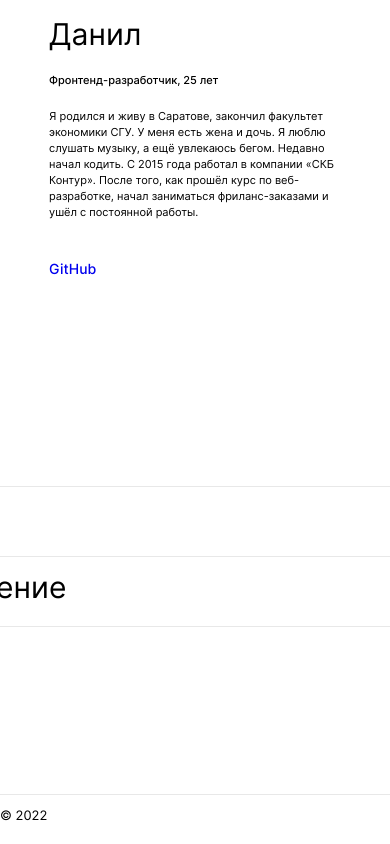
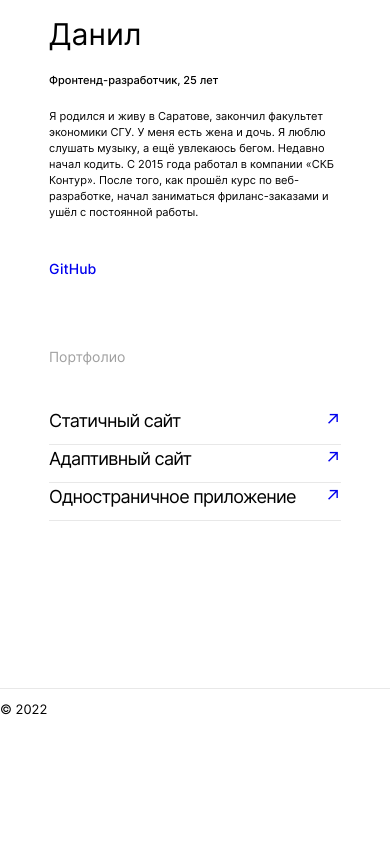
Before and after one commit to zilov/movies-explorer-frontend, a React (Create React App) app: page / in a window 390 px wide. Shown: the part 2959-3803 px from the top of the page. After the commit the page ends 3697 px from the top, so only its background shows below. Built offline with nearby package versions, Linux system fonts and the light colour scheme.

Commit message:
feat: portfolio 320 and 768 layout

```diff
--- a/src/components/Main/Portfolio/Portfolio.css
+++ b/src/components/Main/Portfolio/Portfolio.css
@@ -43,6 +43,7 @@
   font-size: 30px;
   line-height: 50px;
   color: black;
+  letter-spacing: -0.04em;
   text-decoration: none;
 }
 
@@ -51,5 +52,52 @@
   margin: 0;
   font-size: 30px;
   line-height: 60px;
+  letter-spacing: -0.04em;
   text-decoration: none;
 }
+
+@media screen and (max-width: 1279px) {
+  .portfolio{
+    margin: 0;
+    width: 768px;
+  }
+
+  .portfolio__link {
+    font-size: 28px;
+    line-height: 50px;
+  }
+
+  .portfolio__link-icon {
+    font-size: 28px;
+    line-height: 60px;
+  }
+}
+
+@media screen and (max-width: 767px) {
+  .portfolio{
+    margin: 0;
+    width: 320px;
+  }
+
+  .portfolio__grid-table {
+    width: calc(100% - 28px);
+  }
+
+  .portfolio__title {
+    margin-left: 14px;
+    margin-bottom: 40px;
+    font-size: 14px;
+    line-height: 20px;
+    mix-blend-mode: normal;
+  }
+
+  .portfolio__link {
+    font-size: 18px;
+    line-height: 28px;
+  }
+
+  .portfolio__link-icon {
+    font-size: 18px;
+    line-height: 28px;
+  }
+}
```
